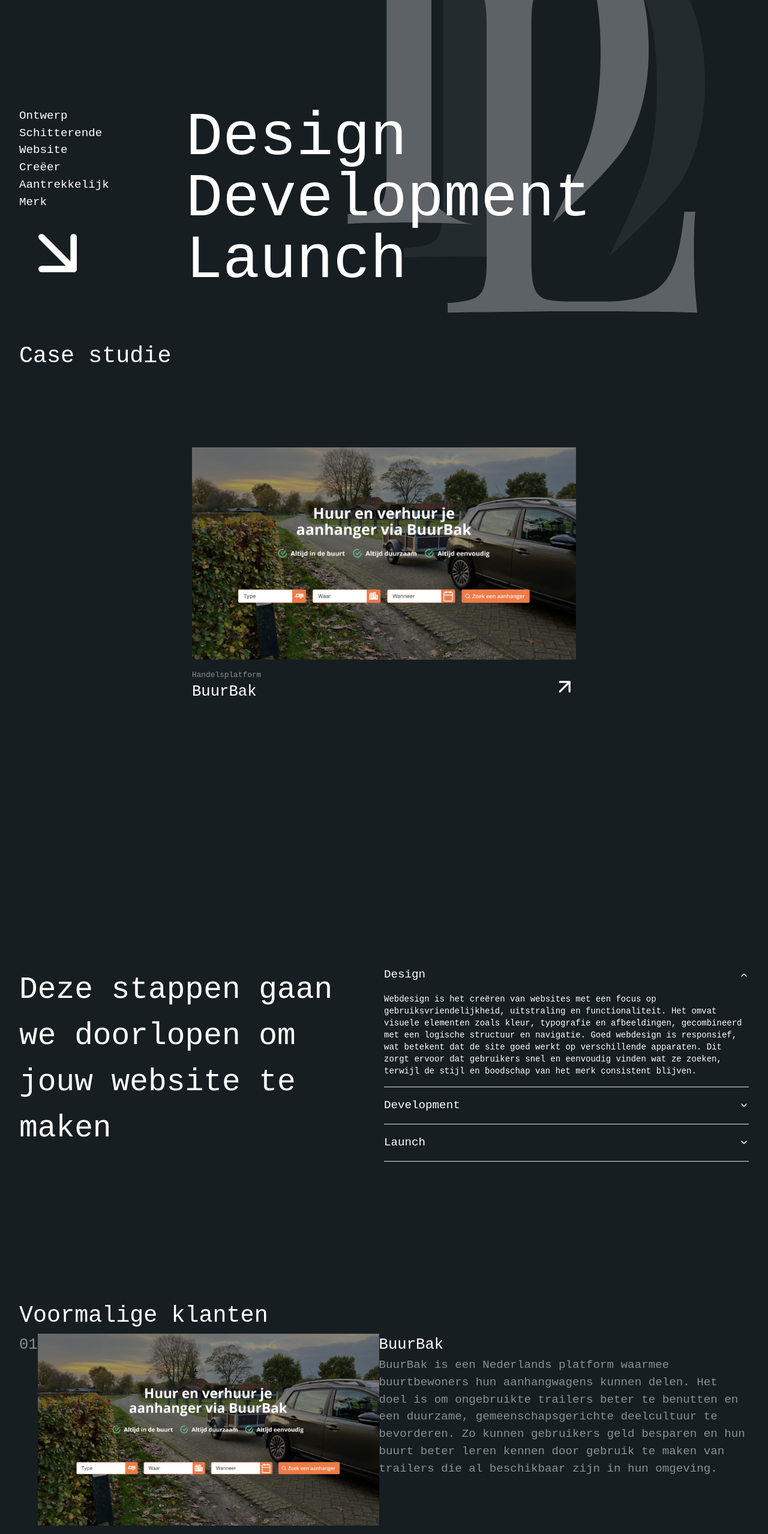
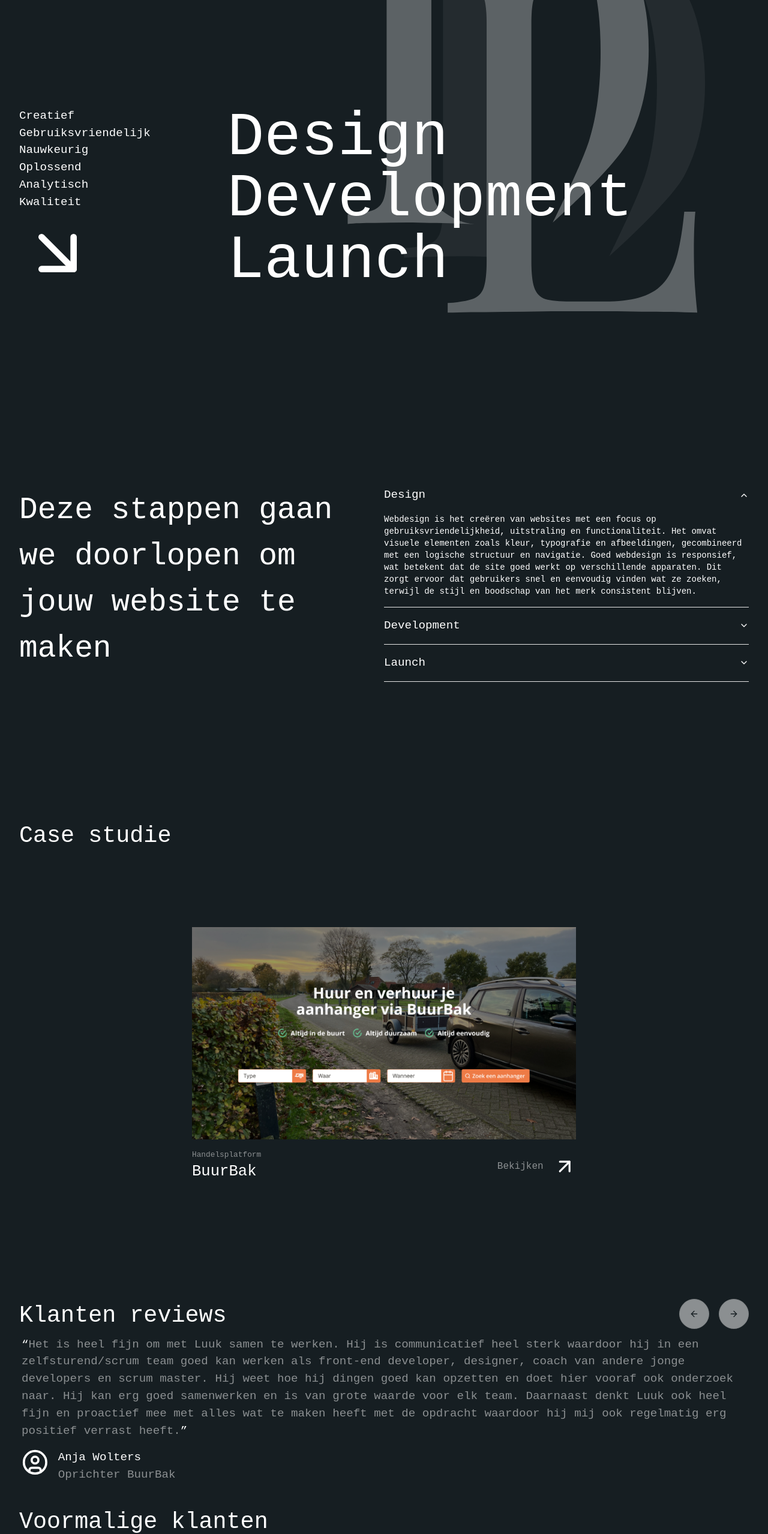
Before and after one commit to Luukvdijk/luukvandijk.com, a Next.js app: page / in a window 1280 px wide. Shown: the part 234-2792 px from the top of the page at 60% size. Built offline with nearby package versions, Linux system fonts and the light colour scheme.

Commit message:
added some updates and review

```diff
--- a/app/components/CaseStudie.tsx
+++ b/app/components/CaseStudie.tsx
@@ -39,7 +39,7 @@ const CaseStudie = () => {
                 </h2>
               </div>
               <div className="group flex flex-row gap-4 items-center">
-                <p className="opacity-0 sm:group-hover:opacity-100 transition-opacity duration-300">
+                <p className="opacity-50 sm:group-hover:opacity-100 transition-opacity duration-300">
                   Bekijken
                 </p>
                 <ArrowUpRight className="size-[15vw] sm:size-[3vw]" />
--- a/app/components/Contact.tsx
+++ b/app/components/Contact.tsx
@@ -81,9 +81,9 @@ export default function Contact() {
       <h1 className="text-[8vw] sm:text-[3vw] w-fit sm:mb-8">
         Vertel mij over jouw project
       </h1>
-      <div className="w-full h-[80vh] sm:h-[90vh] flex justify-center items-center">
+      <div className="w-full h-[80vh] flex justify-center items-center">
         <form
-          className="flex flex-col w-full max-w-2xl h-fit gap-6"
+          className="flex flex-col w-full max-w-[80vw] h-fit gap-6"
           onSubmit={handleSubmit}
           noValidate
         >
@@ -160,10 +160,14 @@ export default function Contact() {
               onChange={handleChange}
             />
           </div>
-          <div className="w-full h-fit flex justify-center mt-4">
+          <div className="w-full h-fit flex flex-col justify-center items-center mt-4">
             <Button type="submit" className="text-[6vw] sm:text-[2vw]">
               Bespreek project
             </Button>
+            <p className="opacity-50 text-[2vw] sm:text-[1.2vw]">
+              Het eerste gesprek is kosteloos en vrijblijvend om jouw ideeën te
+              bespreken.
+            </p>
           </div>
         </form>
       </div>
--- a/app/components/FormerCustomers.tsx
+++ b/app/components/FormerCustomers.tsx
@@ -20,14 +20,14 @@ const FormerCustomers = () => {
         {formerCustomers.map((item) => {
           return (
             <div key={item.id} className="w-full h-fit flex flex-col gap-4">
-              <div className="w-full h-fit flex flex-col sm:flex-row justify-between">
+              <div className="w-full h-fit flex flex-col sm:flex-row justify-between gap-2">
                 <p className="opacity-50 text-[5vw] sm:text-[2vw] min-w-fit">
                   {item.number}
                 </p>
                 <Image
                   src={item.img}
                   alt={item.title}
-                  className="aspect-video w-auto h-[20vh] sm:h-[40vh] object-cover"
+                  className="aspect-video w-[90vw] h-auto sm:h-auto sm:w-[40vw] object-cover"
                 />
                 <div className="max-w-full sm:max-w-[50vw]">
                   <h2 className="text-[5vw] sm:text-[2vw]">{item.title}</h2>
--- a/app/components/Header.tsx
+++ b/app/components/Header.tsx
@@ -22,17 +22,17 @@ const Header = () => {
           </h1>
           <div className="flex-col justify-between hidden sm:flex">
             <h2 className="h-fit w-fit text-[1.5vw]">
-              Ontwerp
+              Creatief
               <br />
-              Schitterende
+              Gebruiksvriendelijk
               <br />
-              Website
+              Nauwkeurig
               <br />
-              Creëer
+              Oplossend
               <br />
-              Aantrekkelijk
+              Analytisch
               <br />
-              Merk
+              Kwaliteit
               <br />
             </h2>
             <ArrowDownRight size={"10vw"} />
--- a/app/components/Review.tsx
+++ b/app/components/Review.tsx
@@ -12,17 +12,19 @@ const Review = () => {
   const reviews = [
     {
       id: 1,
-      review: "Wajow tering goed. Ik zou je 10K doneren als extratje",
+      review:
+        "Het is heel fijn om met Luuk samen te werken. Hij is communicatief heel sterk waardoor hij in een zelfsturend/scrum team goed kan werken als front-end developer, designer, coach van andere jonge developers en scrum master. Hij weet hoe hij dingen goed kan opzetten en doet hier vooraf ook onderzoek naar. Hij kan erg goed samenwerken en is van grote waarde voor elk team. Daarnaast denkt Luuk ook heel fijn en proactief mee met alles wat te maken heeft met de opdracht waardoor hij mij ook regelmatig erg positief verrast heeft.",
       img: "",
-      name: "Lara Krul",
-      place: "CEO",
+      name: "Anja Wolters",
+      place: "Oprichter BuurBak",
     },
     {
       id: 2,
-      review: "Jezus maar 10k doe maar 20k doneren",
+      review:
+        "Het is heel fijn om met Luuk samen te werken. Hij is communicatief heel sterk waardoor hij in een zelfsturend/scrum team goed kan werken als front-end developer, designer, coach van andere jonge developers en scrum master. Hij weet hoe hij dingen goed kan opzetten en doet hier vooraf ook onderzoek naar. Hij kan erg goed samenwerken en is van grote waarde voor elk team. Daarnaast denkt Luuk ook heel fijn en proactief mee met alles wat te maken heeft met de opdracht waardoor hij mij ook regelmatig erg positief verrast heeft.",
       img: "",
-      name: "Pepijn Remmerswaal",
-      place: "CEO",
+      name: "Anja Wolters",
+      place: "Oprichter BuurBak",
     },
   ];
 
@@ -45,7 +47,7 @@ const Review = () => {
             <CarouselItem key={review.id}>
               <div className="p-1">
                 <div key={review.id} className="flex flex-col gap-4">
-                  <p className="text-[5vw] sm:text-[4vw]">
+                  <p className="text-[3vw] sm:text-[1.5vw]">
                     “<span className="opacity-50">{review.review}</span>”
                   </p>
                   <div className="flex flex-row gap-4">
--- a/app/page.tsx
+++ b/app/page.tsx
@@ -10,17 +10,17 @@ export default function Home() {
   return (
     <>
       <Header />
-      <ScrollableSection id="case-studie">
-        <CaseStudie />
-      </ScrollableSection>
       <ScrollableSection id="stappen">
         <Steps />
       </ScrollableSection>
-      <ScrollableSection id="klanten">
-        <FormerCustomers />
+      <ScrollableSection id="stappencase-studie">
+        <CaseStudie />
       </ScrollableSection>
       <ScrollableSection id="reviews">
         <Review />
+      </ScrollableSection>
+      <ScrollableSection id="klanten">
+        <FormerCustomers />
       </ScrollableSection>
       <ScrollableSection id="contact">
         <Contact />
```
